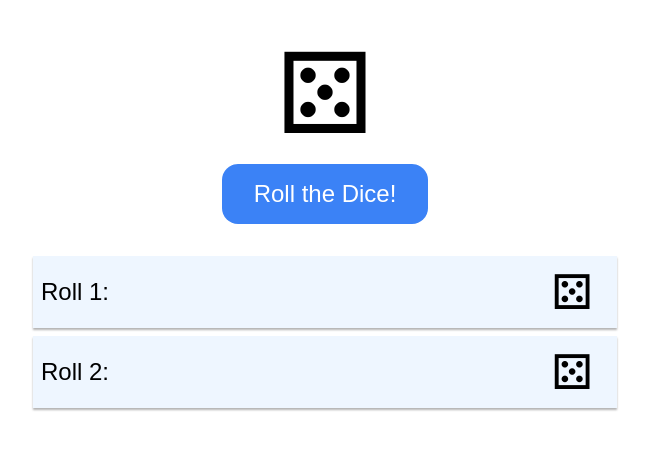
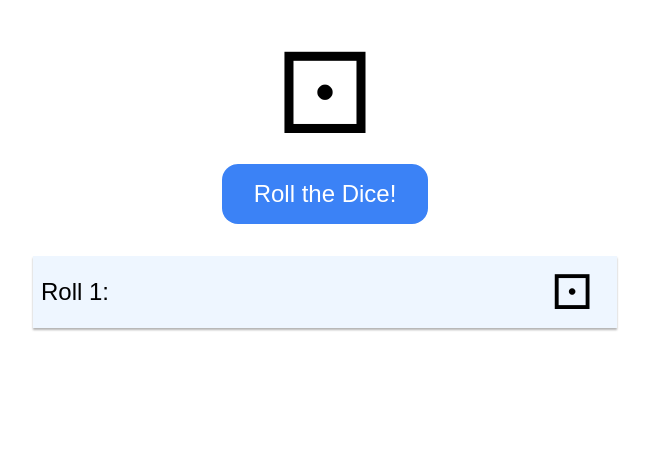
Before and after one commit to AmirMarji/Dice-Roll-Sim, a plain HTML site: page index.html in a window 1280 px wide. Both pictures are taken after a click on the button "Roll the Dice!". Shown: the part 90-540 px from the top of the page, without its empty margins (315-964 px from the left). Drawn offline with Linux system fonts and the light colour scheme.

Commit message:
finish tut

```diff
--- a/index.html
+++ b/index.html
@@ -10,9 +10,9 @@
     <h1>Dice Roll Sim</h1>
     <div class="dice" id="dice">&#9860;</div>
     <button id="roll-button">Roll the Dice!</button>
-    <ul id="Roll-history">
-        <li>Roll 1: <span>&#9860;</span></li>
-        <li>Roll 2: <span>&#9860;</span></li>
+    <ul id="roll-history">
+        <li></li>
+
     </ul>
     <script src="index.js"></script>
 </body>
--- a/index.js
+++ b/index.js
@@ -2,11 +2,55 @@ console.log("Javascript loaded ...");
 
 const rollDiceButton = document.getElementById("roll-button");
 const mainDice = document.getElementById("dice");
+const rollHistory = document.getElementById("roll-history");
 
-rollDiceButton.addEventListener("click", ()=>{
+let historyList = [];
+
+function rollDice() {
+    const rollResult = Math.floor(Math.random() * 6) + 1;
+    const diceFace = getDiceFace(rollResult);
+    mainDice.innerHTML = diceFace;
+    historyList.push(rollResult);
+    updateRollHistory();
+}
+
+function updateRollHistory() {
+    rollHistory.innerHTML = "";
+    for (let i = 0; i < historyList.length; i++) {
+        const listItem = document.createElement("li");
+        listItem.innerHTML = `Roll ${i + 1}: <span>${getDiceFace(
+            historyList[i]
+        )}</span>`;
+        rollHistory.appendChild(listItem);
+    }
+}
+
+function getDiceFace(rollResult) {
+
+    switch (rollResult) {
+        case 1:
+            return "&#9856;";
+        case 2:
+            return "&#9857;";
+        case 3:
+            return "&#9858;";
+        case 4:
+            return "&#9859;";
+        case 5:
+            return "&#9860;";
+        case 6:
+            return "&#9861;";
+        default:
+            return "";
+    }
+
+}
+
+rollDiceButton.addEventListener("click", () => {
     mainDice.classList.add("roll-animation");
     // 1 sec
-    setTimeout(()=>{
+    setTimeout(() => {
         mainDice.classList.remove("roll-animation");
-    },1000);
+        rollDice();
+    }, 1000);
 });
```
